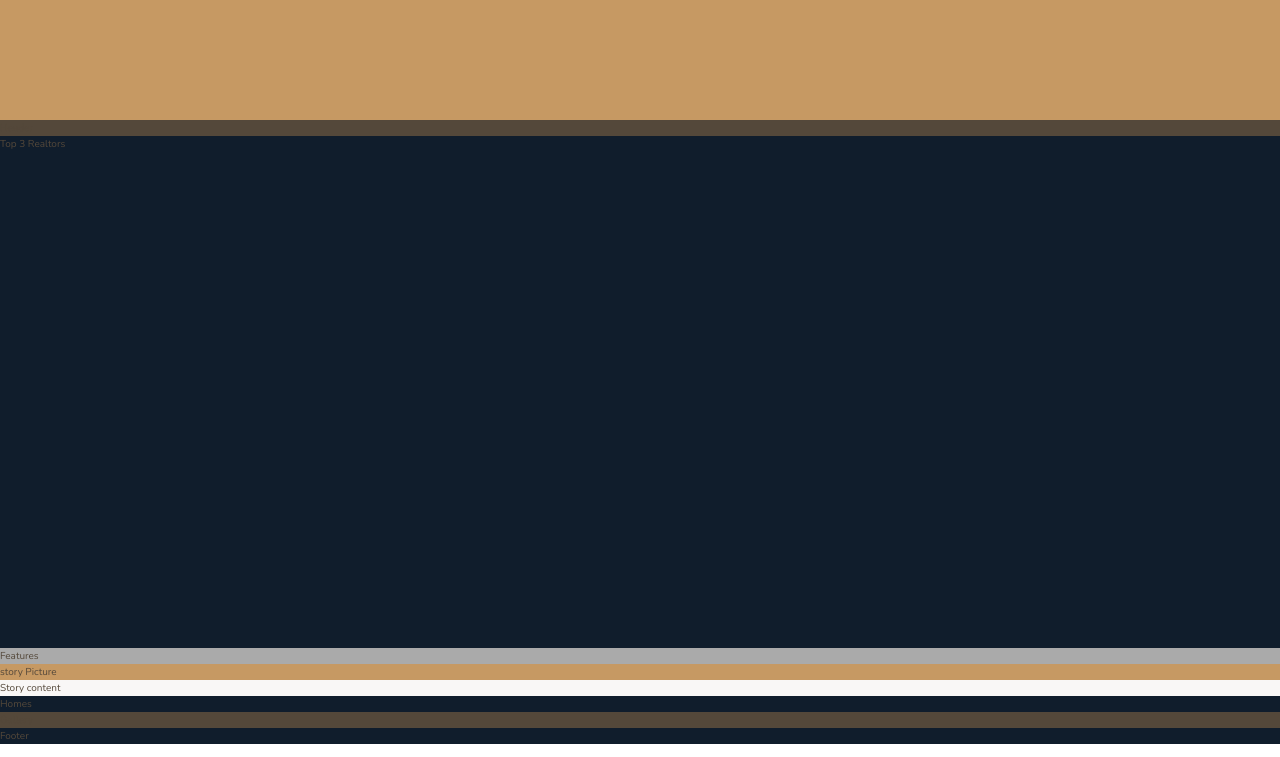
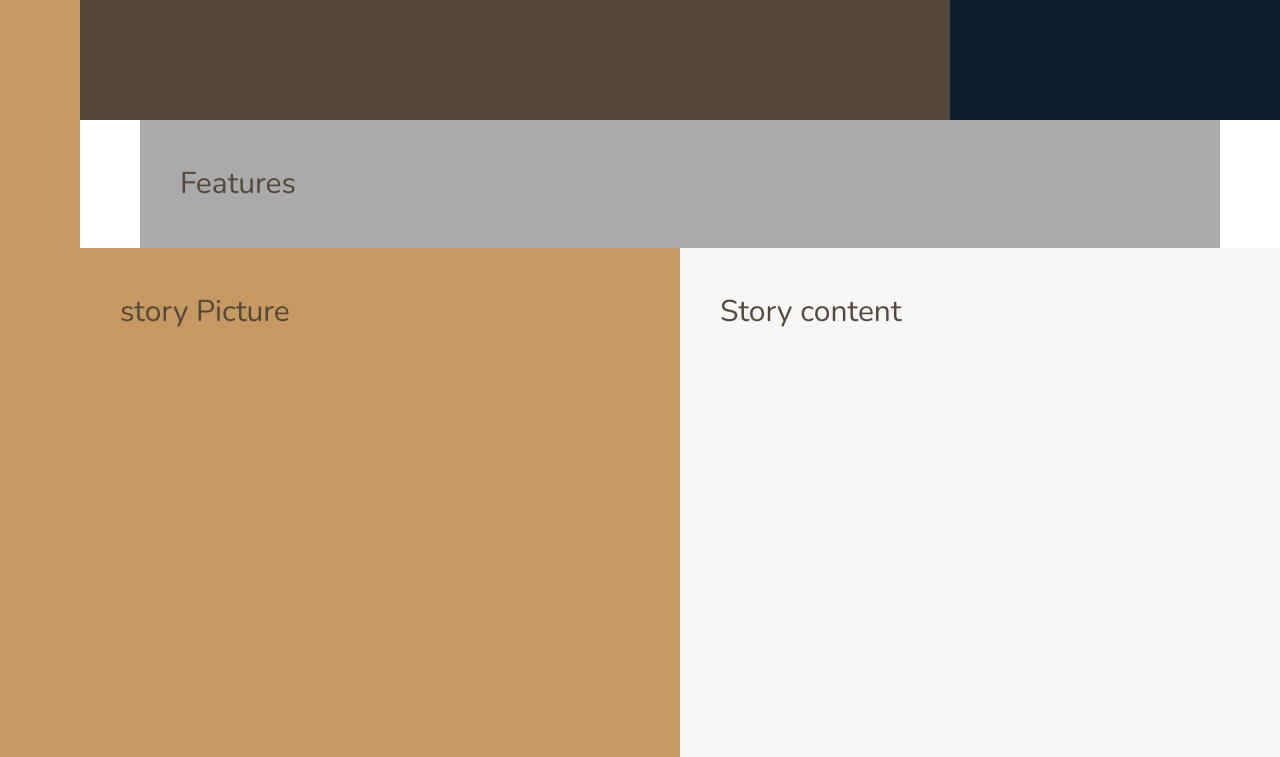
Before and after one commit to Garrycrafts/nexter, a website built with Vite: page index.html in a window 1280 px wide. Shown: the part 520-1277 px from the top of the page. Built offline with nearby package versions, Linux system fonts and the light colour scheme.

Commit message:
built the overall layout

```diff
--- a/sass/_base.scss
+++ b/sass/_base.scss
@@ -35,4 +35,15 @@ body {
 .container {
   display: grid;
   grid-template-rows: 80vh min-content 40vw repeat(3, min-content);
+
+  grid-template-columns:
+    [sidebar-start] 8rem [sidebar-end full-start] minmax(
+      6rem,
+      1fr
+    ) [center-start] repeat(8, [col-start] minmax(min-content, 14rem) [col-end])
+    [center-end] minmax(6rem, 1fr) [full-end];
+  & > * {
+    padding: 40px;
+    font-size: 3rem;
+  }
 }
--- a/sass/_features.scss
+++ b/sass/_features.scss
@@ -1,4 +1,5 @@
 @use "base" as *;
 .features {
   background-color: $color-grey-light-2;
+  grid-column: center-start/ center-end;
 }
--- a/sass/_footer.scss
+++ b/sass/_footer.scss
@@ -1,4 +1,5 @@
 @use "base" as *;
 .footer {
   background-color: $color-secondary;
+  grid-column: full-start/full-end;
 }
--- a/sass/_gallery.scss
+++ b/sass/_gallery.scss
@@ -1,4 +1,5 @@
 @use "base" as *;
 .gallery {
   background-color: $color-grey-dark-1;
+  grid-column: full-start/full-end;
 }
--- a/sass/_header.scss
+++ b/sass/_header.scss
@@ -2,4 +2,5 @@
 
 .header {
   background-color: $color-grey-dark-1;
+  grid-column: full-start/ col-start 7;
 }
--- a/sass/_homes.scss
+++ b/sass/_homes.scss
@@ -1,4 +1,5 @@
 @use "base" as *;
 .homes {
   background-color: $color-secondary;
+  grid-column: center-start/ center-end;
 }
--- a/sass/_realtors.scss
+++ b/sass/_realtors.scss
@@ -2,4 +2,5 @@
 
 .realtors {
   background-color: $color-secondary;
+  grid-column: col-start 7 / full-end;
 }
--- a/sass/_sidebar.scss
+++ b/sass/_sidebar.scss
@@ -2,4 +2,6 @@
 
 .sidebar {
   background-color: $color-primary;
+  grid-column: sidebar-start / sidebar-end;
+  grid-row: 1/-1;
 }
--- a/sass/_story.scss
+++ b/sass/_story.scss
@@ -3,8 +3,10 @@
 .story {
   &__pictures {
     background-color: $color-primary;
+    grid-column: full-start / col-end 4;
   }
   &__content {
     background-color: $color-grey-light-1;
+    grid-column: col-start 5 / full-end;
   }
 }
```
Also changed, not shown: 1 other file.
